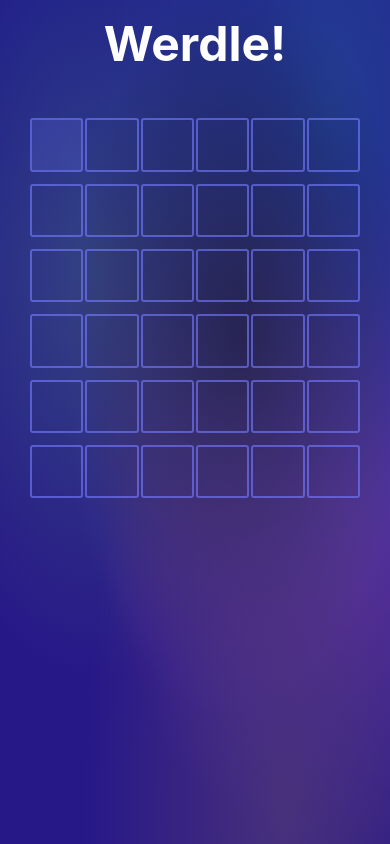
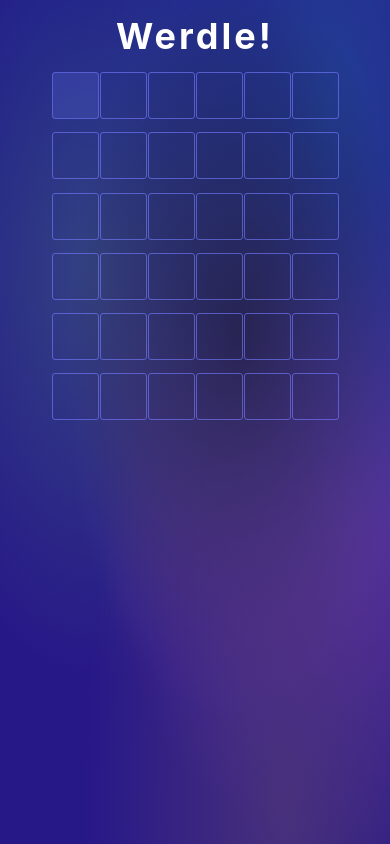
Before and after one commit to gwecko/Werdle, a Preact app: page / in a window 390 px wide. Built offline with nearby package versions, Linux system fonts and the light colour scheme.

Commit message:
optimized for larger phones

```diff
--- a/src/app.css
+++ b/src/app.css
@@ -80,11 +80,8 @@ h1 {
       vertical-align: 30% !important;
 }
 
-/* iPhone (13 Pro Max) */
-@media only screen
-    and (device-width: 428px)
-    and (device-height: 926px)
-    and (-webkit-device-pixel-ratio: 3){
+/* iPad */
+    @media only screen and (max-width: 768px) {
     body{
       overflow-y: hidden;
     }
--- a/src/app.jsx
+++ b/src/app.jsx
@@ -184,7 +184,6 @@ const LetterBoxGrid = () => {
         {boxElements}
         {setCursorToStart(boxElements)}
       </div>
-      {}
     </>
   );
 }
```
